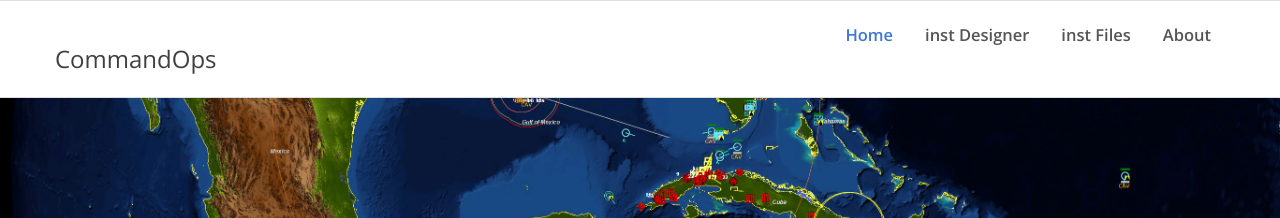
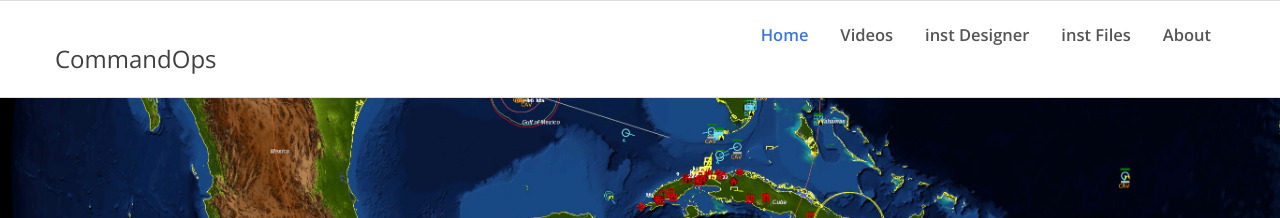
Before and after one commit to commandops/commandops.github.io, a Jekyll site: the page built from index.html, in a window 1280 px wide. Shown: the top 218 px of the page. Built offline with Jekyll 4.4.1, drawn with Linux system fonts in a browser that asks for light colours; comment, search, counter and statistics services are not loaded.

Commit message:
Update _config.yml

```diff
--- a/_config.yml
+++ b/_config.yml
@@ -40,6 +40,8 @@ logo_text: CommandOps
 # Main nav is for screens wider than 600px
 # Home link is hard coded by default
 main_nav:
+  - title: Videos
+    url: /videos/
   - title: "inst Designer"
     url: /inst-designer/
   - title: inst Files
@@ -55,8 +57,8 @@ mobile_nav:
     url: /
   - title: "inst Designer"
     url: /inst-designer/
-  - title: inst Files
-    url: /inst-list/
+  - title: Videos
+    url: /videos/
   - title: "About"
     url: /about/
 
```
